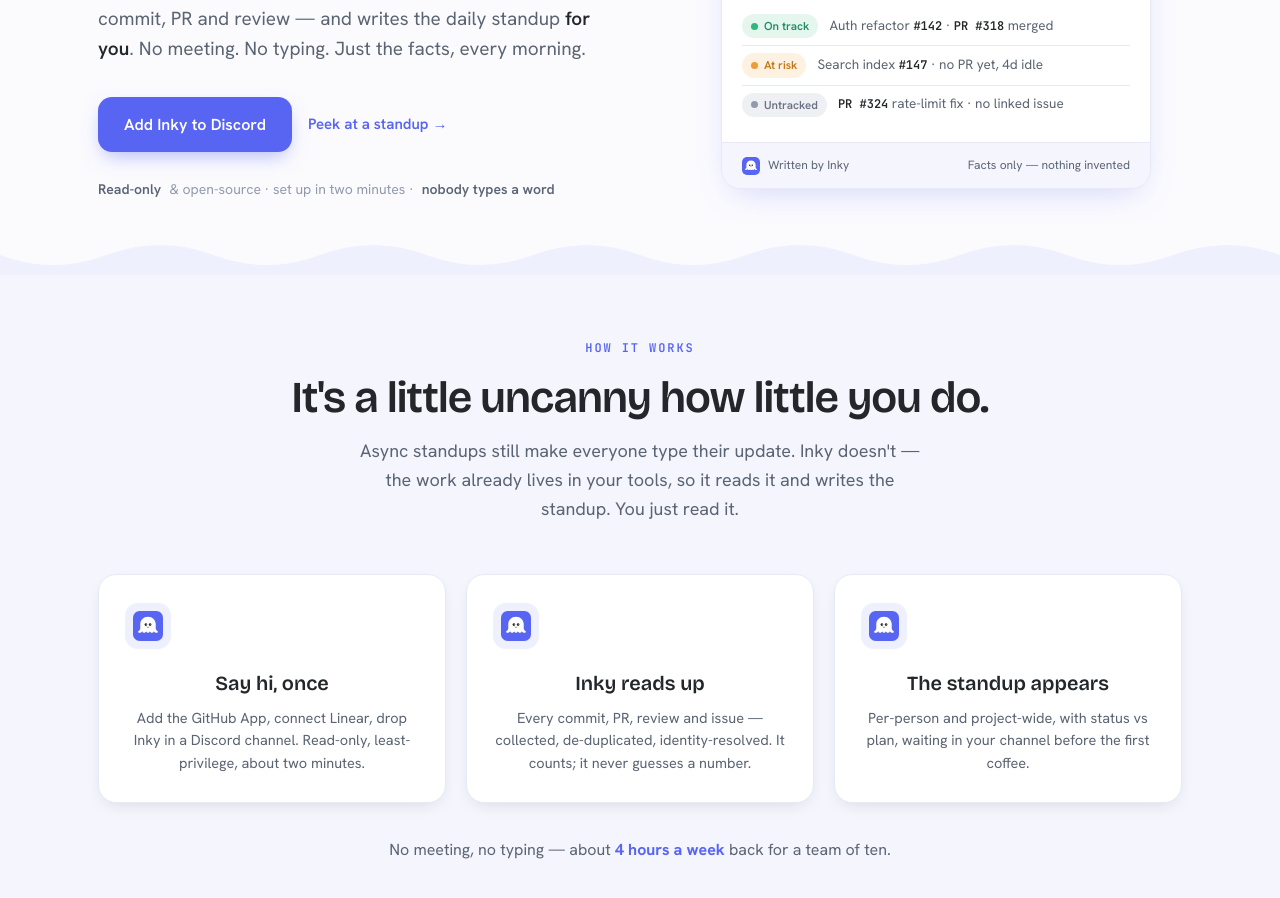
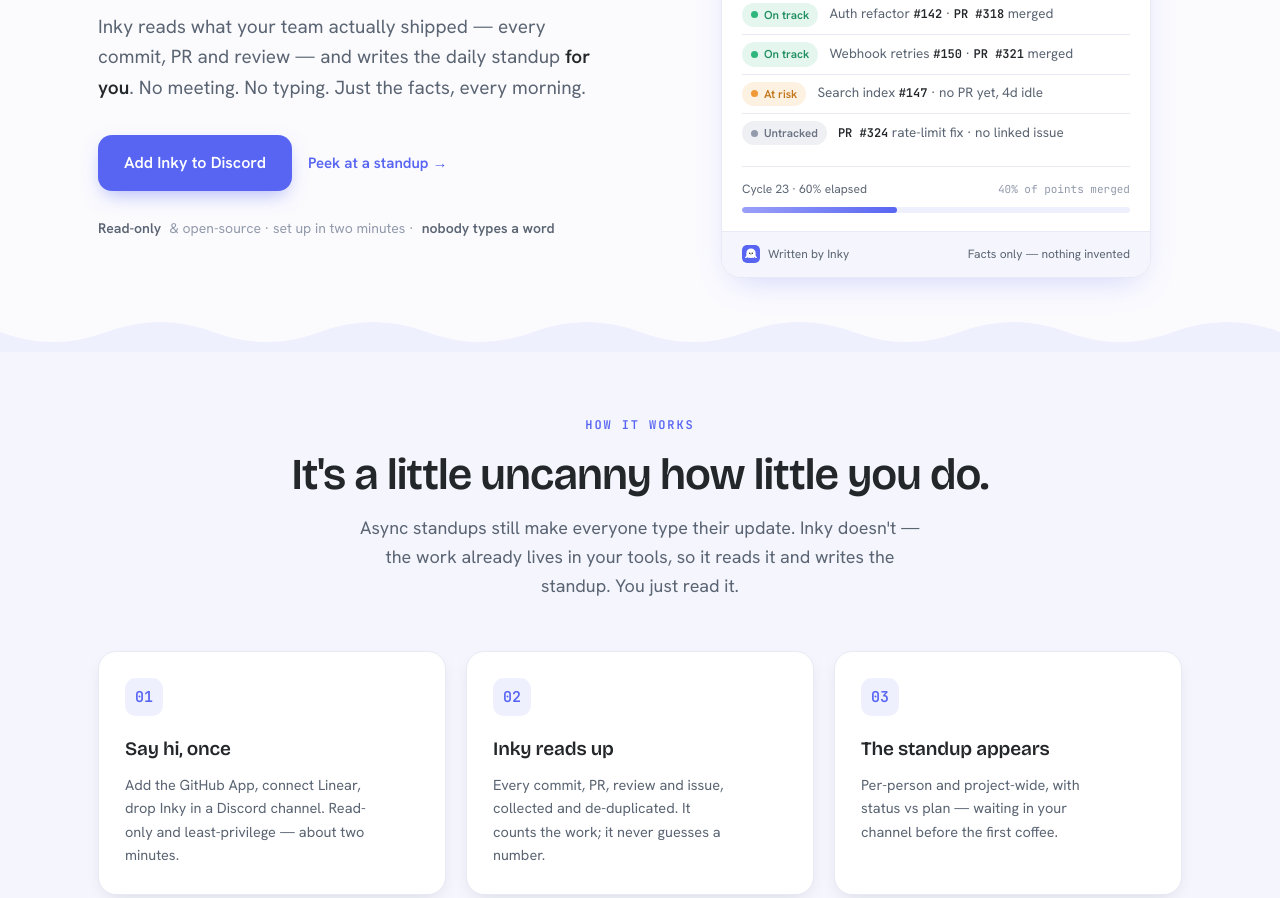
Before and after one commit to Doppel-Labs/inky, a website: page docs/planning/inky-friendly.html in a window 1280 px wide. Shown: the part 450-1348 px from the top of the page. Drawn offline with nearby package versions, Linux system fonts and the light colour scheme.

Commit message:
design(friendly): richer standup preview + cleaner how-it-works
- Hero standup card: add a 2nd on-track row and a friendly Cycle-23 progress bar
  (40% of points merged) so the preview matches the deep-sea version's richness.
- How it works: left-align the cards (was left-icon/centered-text mismatch), swap
  the three identical mascot tiles for numbered 01/02/03 badges, tighten copy + measure.

```diff
--- a/docs/planning/inky-friendly.html
+++ b/docs/planning/inky-friendly.html
@@ -92,6 +92,11 @@
   .p-un{background:#EEF0F4; color:#6B7382} .p-un .g{background:var(--untracked)}
   .rm{font-size:13.5px; color:var(--muted); line-height:1.4}
   .rm .ref{font-family:var(--mono); font-size:12px; color:var(--ink); font-weight:600}
+  .cyc{margin-top:14px; padding-top:13px; border-top:1px solid var(--hairline)}
+  .cyc-top{display:flex; justify-content:space-between; align-items:baseline; font-size:12px; color:var(--muted); margin-bottom:7px}
+  .cyc-top .mono{font-size:11px; color:var(--faint)}
+  .bar{height:6px; background:var(--tint); border-radius:999px; overflow:hidden}
+  .bar span{display:block; height:100%; background:linear-gradient(90deg,var(--blurple-soft),var(--blurple)); border-radius:999px}
   .card-foot{display:flex; align-items:center; justify-content:space-between; padding:13px 20px; border-top:1px solid var(--hairline); background:var(--wash); font-size:12px; color:var(--muted)}
   .card-foot .lo{display:flex; align-items:center; gap:8px} .card-foot .logo{width:18px;height:18px;border-radius:5px}
 
@@ -110,11 +115,10 @@
   /* steps */
   .steps{display:grid; grid-template-columns:repeat(3,1fr); gap:20px; margin-top:50px}
   @media(max-width:820px){.steps{grid-template-columns:1fr}}
-  .step{background:var(--surface); border:1px solid var(--hairline); border-radius:18px; padding:28px 26px; box-shadow:var(--shadow-sm)}
-  .step .ic{width:46px;height:46px;border-radius:13px;display:grid;place-items:center;background:var(--tint);margin-bottom:18px}
-  .step .ic svg{width:30px;height:30px}
-  .step h3{font-size:20px; font-weight:600; margin-bottom:8px}
-  .step p{color:var(--muted); font-size:14.5px; line-height:1.55}
+  .step{background:var(--surface); border:1px solid var(--hairline); border-radius:18px; padding:26px 26px 28px; box-shadow:var(--shadow-sm); text-align:left; position:relative}
+  .step .ic{width:38px;height:38px;border-radius:11px;display:grid;place-items:center;background:var(--tint);color:var(--blurple);font-family:var(--mono);font-weight:600;font-size:15px;margin-bottom:18px}
+  .step h3{font-size:19px; font-weight:600; margin-bottom:9px; letter-spacing:-.01em}
+  .step p{color:var(--muted); font-size:14.5px; line-height:1.6; max-width:30ch}
   .timesaved{text-align:center; margin-top:34px; font-size:16px; color:var(--muted)}
   .timesaved b{color:var(--blurple); font-weight:700}
 
@@ -253,8 +257,10 @@
             <p class="narr">Yesterday the team merged <span class="m">4 PRs</span> and opened <span class="m">2</span> — mostly the billing refactor. Reviews kept pace.</p>
             <div class="seclabel">Status vs plan · Cycle 23</div>
             <div class="row"><span class="pill p-ok"><span class="g"></span>On track</span><span class="rm">Auth refactor <span class="ref">#142</span> · <span class="ref">PR #318</span> merged</span></div>
+            <div class="row"><span class="pill p-ok"><span class="g"></span>On track</span><span class="rm">Webhook retries <span class="ref">#150</span> · <span class="ref">PR #321</span> merged</span></div>
             <div class="row"><span class="pill p-risk"><span class="g"></span>At risk</span><span class="rm">Search index <span class="ref">#147</span> · no PR yet, 4d idle</span></div>
             <div class="row"><span class="pill p-un"><span class="g"></span>Untracked</span><span class="rm"><span class="ref">PR #324</span> rate-limit fix · no linked issue</span></div>
+            <div class="cyc"><div class="cyc-top"><span>Cycle 23 · 60% elapsed</span><span class="mono">40% of points merged</span></div><div class="bar"><span style="width:40%"></span></div></div>
           </div>
           <div class="card-foot"><span class="lo"><svg class="logo"><use href="#tile"/></svg> Written by Inky</span><span>Facts only — nothing invented</span></div>
         </article>
@@ -271,9 +277,9 @@
       <h2 class="reveal">It's a little uncanny how little you do.</h2>
       <p class="lead reveal">Async standups still make everyone type their update. Inky doesn't — the work already lives in your tools, so it reads it and writes the standup. You just read it.</p>
       <div class="steps">
-        <div class="step reveal"><div class="ic"><svg viewBox="0 0 256 256"><use href="#tile"/></svg></div><h3>Say hi, once</h3><p>Add the GitHub App, connect Linear, drop Inky in a Discord channel. Read-only, least-privilege, about two minutes.</p></div>
-        <div class="step reveal"><div class="ic"><svg viewBox="0 0 256 256"><use href="#tile"/></svg></div><h3>Inky reads up</h3><p>Every commit, PR, review and issue — collected, de-duplicated, identity-resolved. It counts; it never guesses a number.</p></div>
-        <div class="step reveal"><div class="ic"><svg viewBox="0 0 256 256"><use href="#tile"/></svg></div><h3>The standup appears</h3><p>Per-person and project-wide, with status vs plan, waiting in your channel before the first coffee.</p></div>
+        <div class="step reveal"><div class="ic">01</div><h3>Say hi, once</h3><p>Add the GitHub App, connect Linear, drop Inky in a Discord channel. Read-only and least-privilege — about two minutes.</p></div>
+        <div class="step reveal"><div class="ic">02</div><h3>Inky reads up</h3><p>Every commit, PR, review and issue, collected and de-duplicated. It counts the work; it never guesses a number.</p></div>
+        <div class="step reveal"><div class="ic">03</div><h3>The standup appears</h3><p>Per-person and project-wide, with status vs plan — waiting in your channel before the first coffee.</p></div>
       </div>
       <p class="timesaved reveal">No meeting, no typing — about <b>4 hours a week</b> back for a team of ten.</p>
     </section>
```
